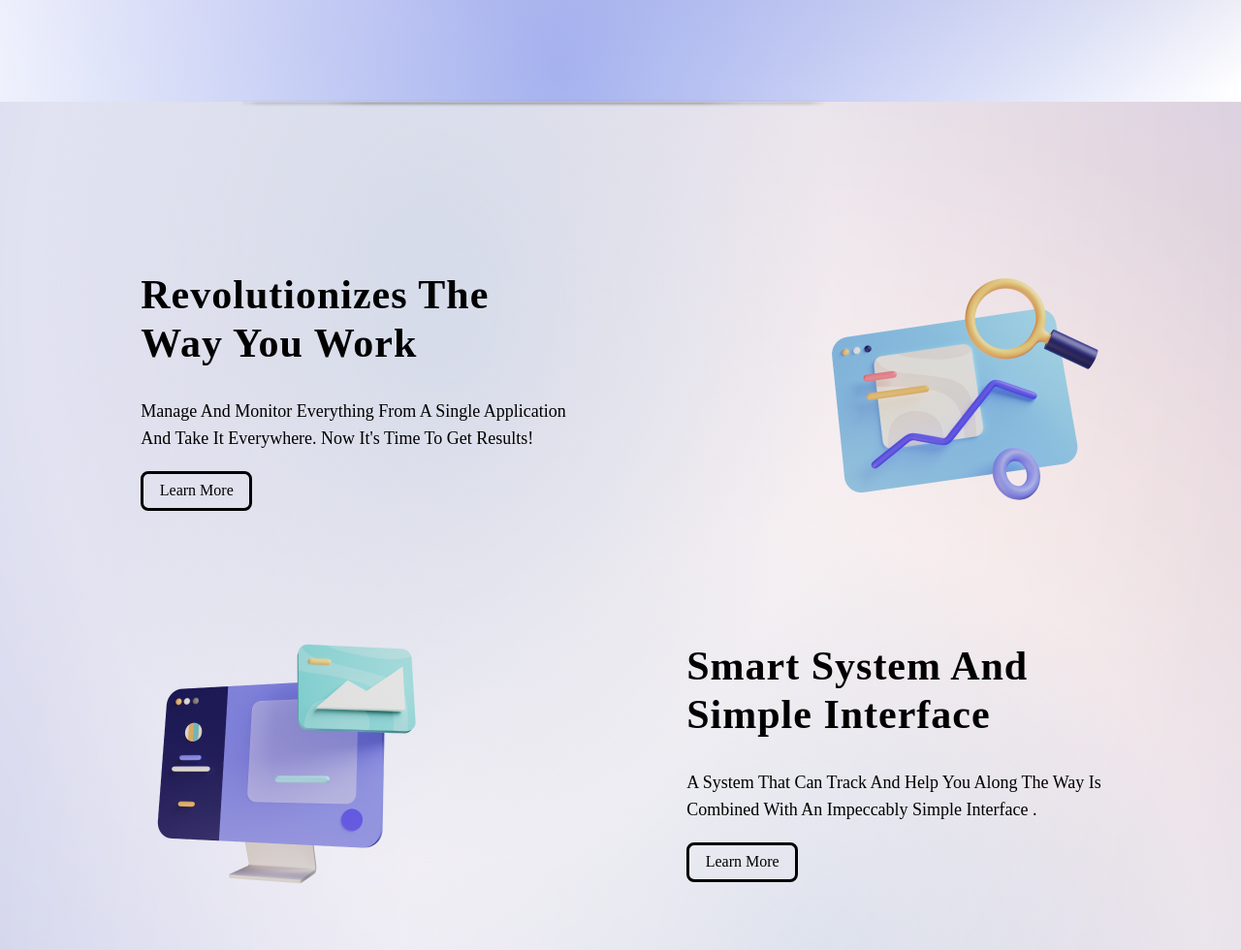
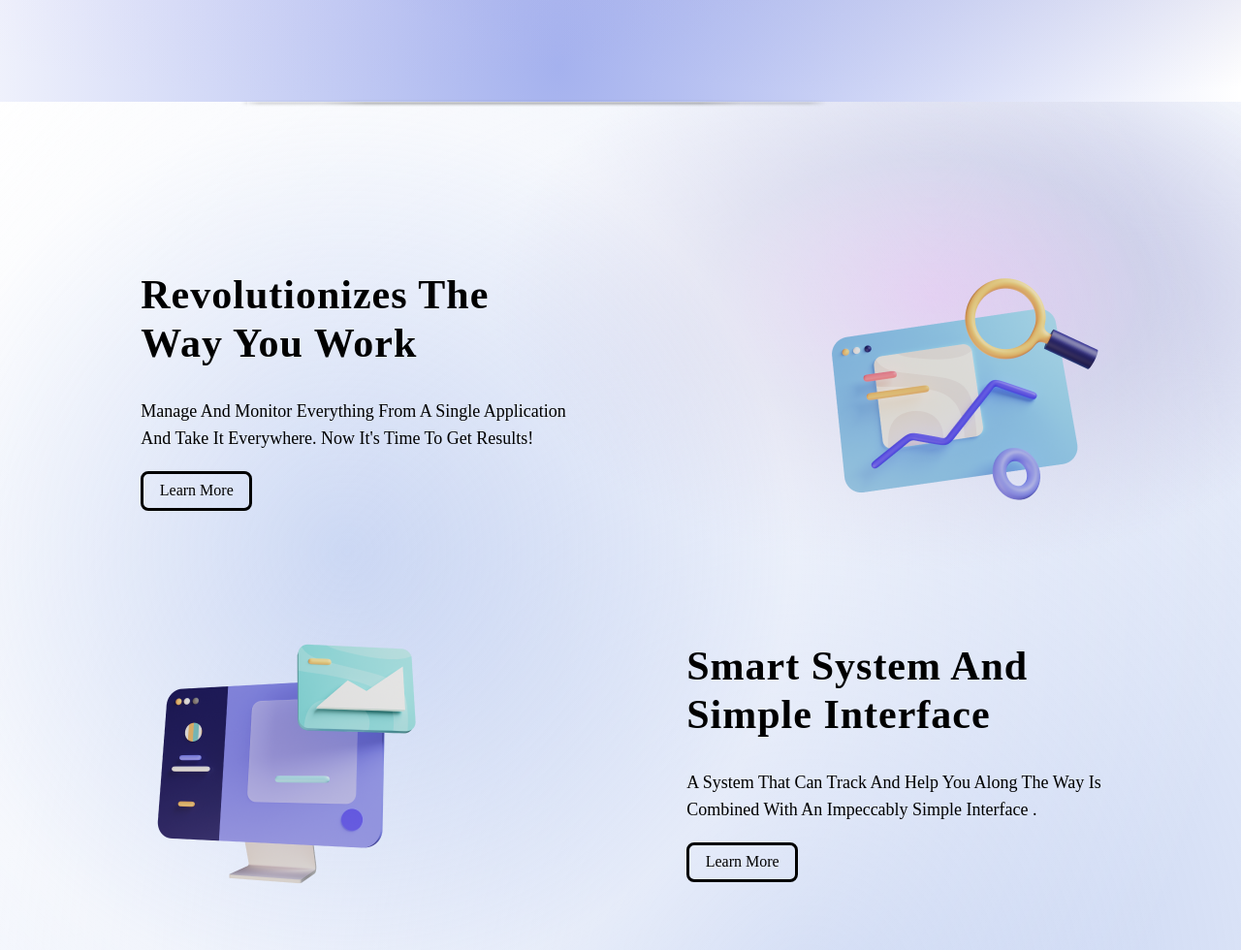
Before and after one commit to g-marcin/freelancer-website, a website: page index.html in a window 1280 px wide. Shown: the part 888-1868 px from the top of the page at 97% size. Drawn offline with Linux system fonts and the light colour scheme; a web font is replaced by a local one.

Commit message:
adjusted page gradients

```diff
--- a/style.css
+++ b/style.css
@@ -191,8 +191,7 @@
     height: 1px;
     margin-top: -2px;
     margin-left: 10%;
-    box-shadow: 3px 2px 3px
-        #333;
+    box-shadow: 3px 2px 3px #333;
     border-radius: 50%;
     position: relative;
     right: 12vw;
@@ -269,25 +268,21 @@ a {
     flex-direction: column;
     padding-top: 77px;
     padding-bottom: 108px;
-
     align-content: center;
     background: radial-gradient(
-            farthest-side at
-                25vw 25vh,
-            #943dda66,
+            farthest-side at 25vw 25vh,
+            #933dda7e,
             #bb91dc1a,
             transparent
         ),
         radial-gradient(
-            farthest-side at
-                45vw 110vh,
+            farthest-side at 45vw 110vh,
             #8e9eeacc,
             #8e9eea66,
             transparent
         ),
         radial-gradient(
-            farthest-side at
-                80vw 55vh,
+            farthest-side at 80vw 55vh,
             #acafea,
             #cdcfe9,
             transparent
@@ -361,33 +356,30 @@ a {
     display: flex;
     flex-direction: column;
     align-items: center;
+
     background: radial-gradient(
-            farthest-side at
-                35vw 25vh,
-            #d5dbe9,
-            #ffffff66,
+            farthest-side at 28vw 58vh,
+            #88a4e441,
+            #ffffff7e,
             transparent
         ),
         radial-gradient(
-            farthest-side at
-                65vw 110vh,
-            #d5dbe9,
-            #ffffff66,
+            closest-corner at 75vw 25vh,
+            #cd8fe07a,
+            #cdcfe9,
             transparent
         ),
         radial-gradient(
-            farthest-side at
-                80vw 55vh,
-            #edd6d6,
-            #cdcfe9
+            farthest-corner at 65vw 118vh,
+            #88a4e485,
+            #cdcfe900
         ),
         radial-gradient(
-            farthest-side at
-                35vw 110vh,
-            #dcd6ed,
-            #cdcfe9,
-            transparent
+            ellipse 25% 15% at 25vw 155vh,
+            #cd8fe07a,
+            rgba(255, 255, 255, 0) 100%
         );
+
     padding: 108px 25px;
     font-weight: 600;
 }
@@ -398,7 +390,7 @@ a {
     gap: 250px;
     /* border: 1px solid black; */
     justify-content: center;
-    margin: auto;
+    padding: auto;
     max-width: 1168px;
 }
 
```
Also changed, not shown: index.html (line endings or trailing spaces), 1 other file.
